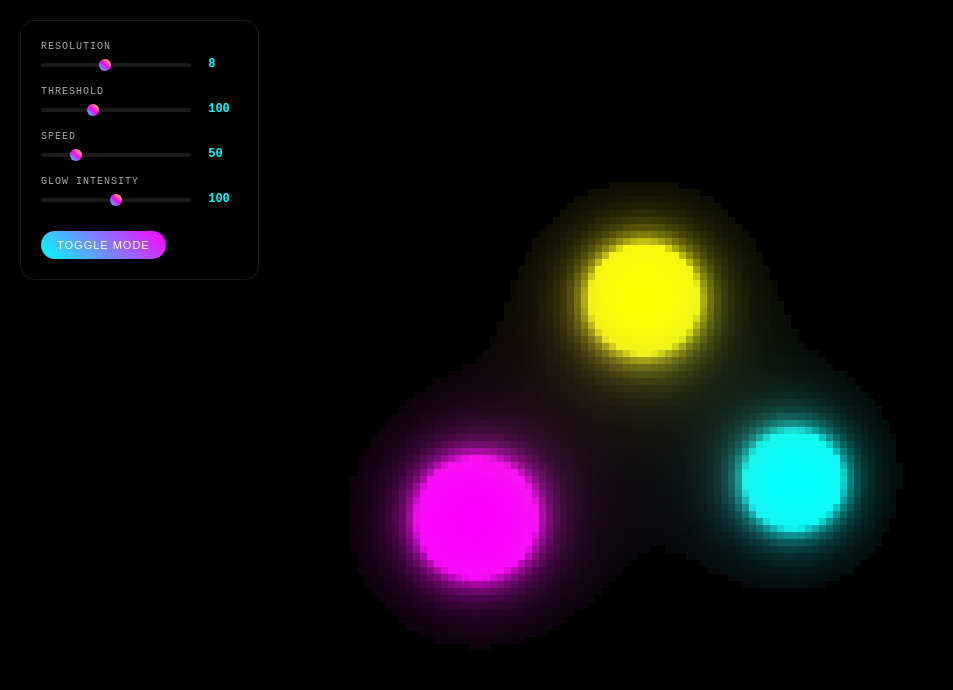
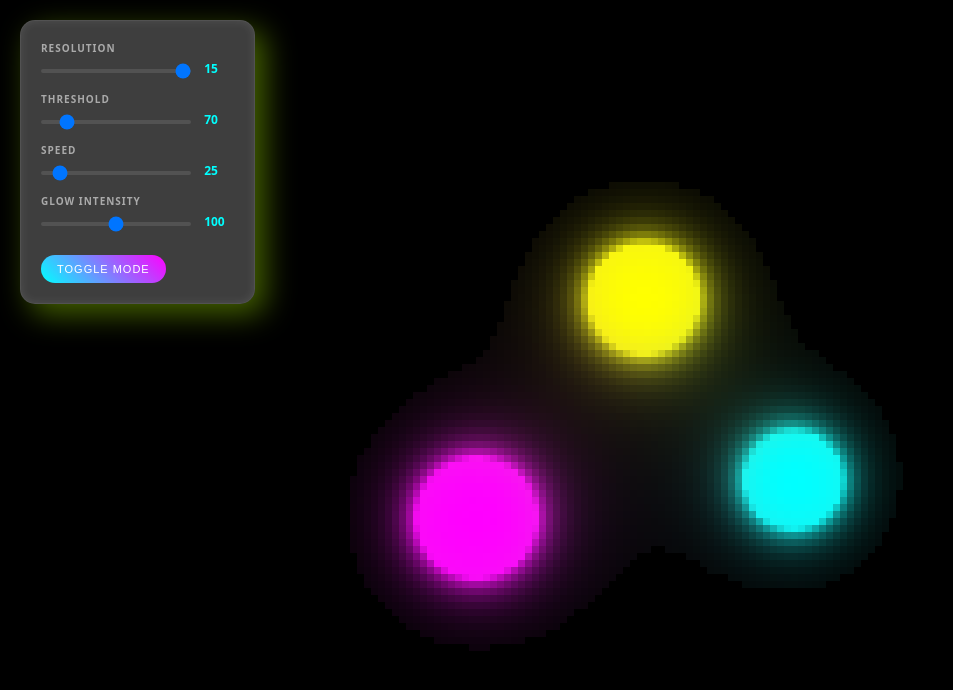
Before and after one commit to NguyenPham0608/metaballs, a plain HTML site: page index.html in a window 1280 px wide. Shown: the whole page, without its empty margins (0-953 px from the left). Drawn offline with Linux system fonts and the light colour scheme; animation ran at ten frames a second.

Commit message:
few style changes

```diff
--- a/index.html
+++ b/index.html
@@ -12,18 +12,18 @@
     <div class="controls">
         <div class="control-group">
             <label>Resolution</label>
-            <input type="range" id="resolution" min="3" max="15" value="8">
-            <span class="value" id="resValue">8</span>
+            <input type="range" id="resolution" min="3" max="15" value="15">
+            <span class="value" id="resValue">15</span>
         </div>
         <div class="control-group">
             <label>Threshold</label>
-            <input type="range" id="threshold" min="50" max="200" value="100">
-            <span class="value" id="thresholdValue">100</span>
+            <input type="range" id="threshold" min="50" max="200" value="70">
+            <span class="value" id="thresholdValue">70</span>
         </div>
         <div class="control-group">
             <label>Speed</label>
-            <input type="range" id="speed" min="10" max="200" value="50">
-            <span class="value" id="speedValue">50</span>
+            <input type="range" id="speed" min="10" max="200" value="25">
+            <span class="value" id="speedValue">25</span>
         </div>
         <div class="control-group">
             <label>Glow Intensity</label>
--- a/style.css
+++ b/style.css
@@ -2,12 +2,13 @@
     margin: 0;
     padding: 0;
     box-sizing: border-box;
+    transition: all 0.3s;
 }
 
 body {
     background: #000;
     overflow: hidden;
-    font-family: 'Courier New', monospace;
+    font-family: system-ui, -apple-system, BlinkMacSystemFont, 'Segoe UI', Roboto, Oxygen, Ubuntu, Cantarell, 'Open Sans', 'Helvetica Neue', sans-serif
 }
 
 canvas {
@@ -19,7 +20,7 @@ canvas {
     position: absolute;
     top: 20px;
     left: 20px;
-    background: rgba(0, 0, 0, 0.7);
+    background: rgba(179, 179, 179, 0.35);
     backdrop-filter: blur(10px);
     padding: 20px;
     border-radius: 15px;
@@ -28,11 +29,9 @@ canvas {
     font-size: 12px;
     z-index: 10;
     transition: opacity 0.3s;
+    box-shadow: inset 0 0 10px rgba(255, 255, 255, 0.1), 10px 10px 30px rgba(133, 190, 0, 0.518);
 }
 
-.controls:hover {
-    background: rgba(0, 0, 0, 0.85);
-}
 
 .control-group {
     margin-bottom: 15px;
@@ -45,6 +44,7 @@ label {
     text-transform: uppercase;
     letter-spacing: 1px;
     font-size: 10px;
+    font-weight: bold;
 }
 
 input[type="range"] {
@@ -56,23 +56,23 @@ input[type="range"] {
     -webkit-appearance: none;
 }
 
-input[type="range"]::-webkit-slider-thumb {
+/* input[type="range"]::-webkit-slider-thumb {
     -webkit-appearance: none;
     width: 12px;
     height: 12px;
     background: linear-gradient(45deg, #00ffff, #ff00ff, #ffff00);
     border-radius: 50%;
     cursor: pointer;
-}
+} */
 
-input[type="range"]::-moz-range-thumb {
+/* input[type="range"]::-moz-range-thumb {
     width: 12px;
     height: 12px;
     background: linear-gradient(45deg, #00ffff, #ff00ff, #ffff00);
     border-radius: 50%;
     cursor: pointer;
     border: none;
-}
+} */
 
 .value {
     display: inline-block;
```
